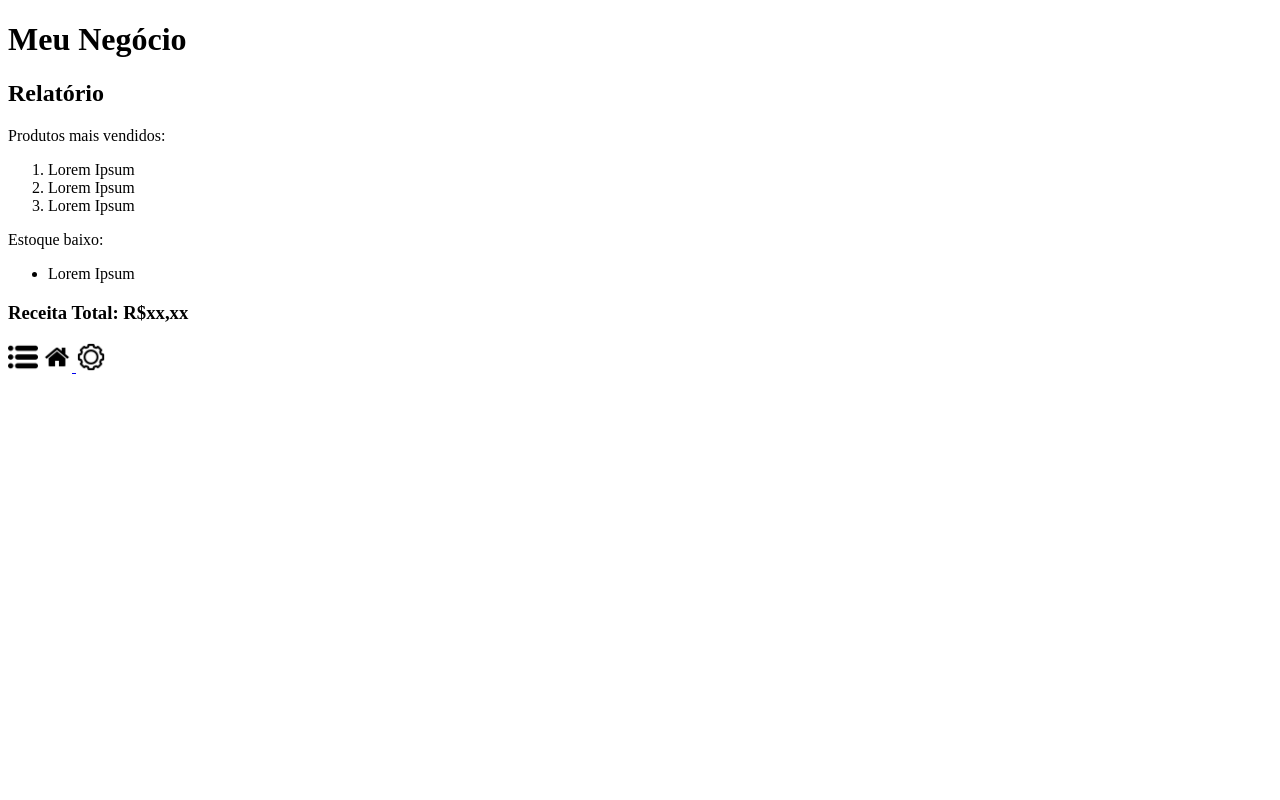
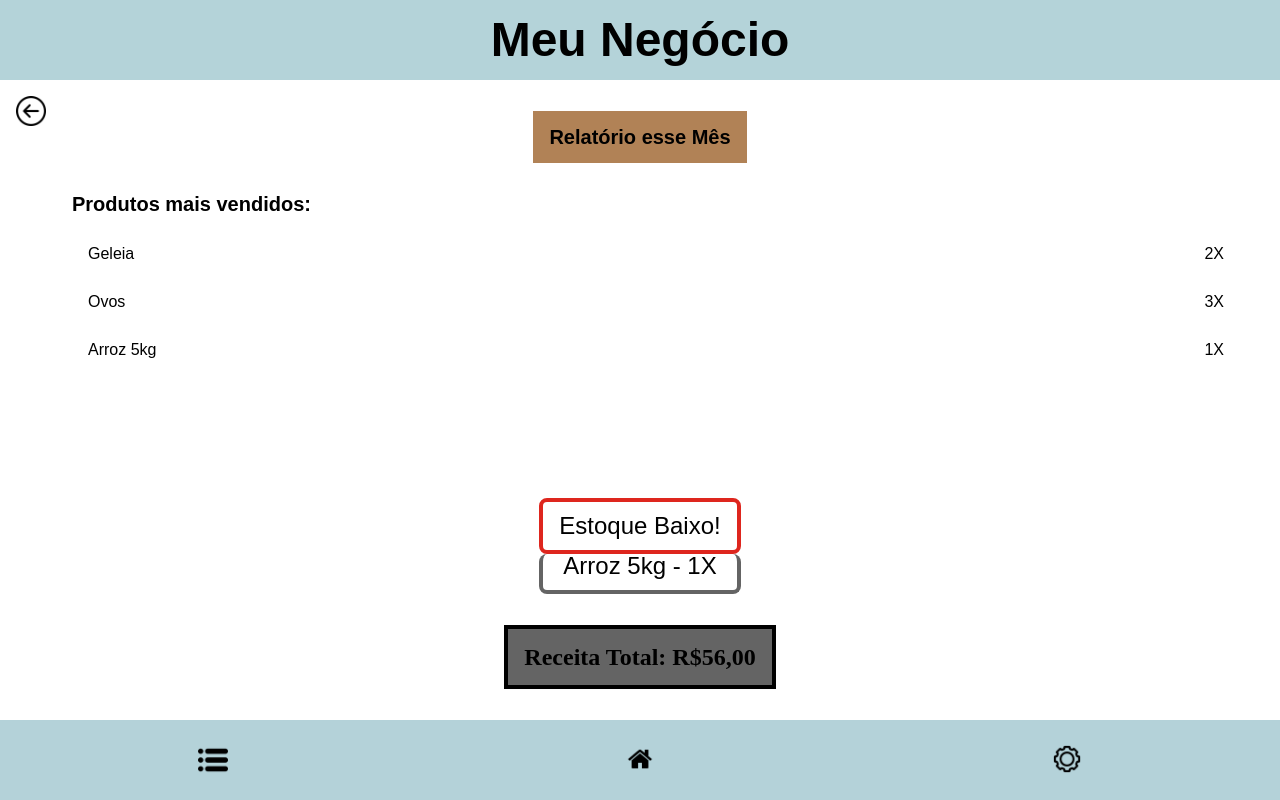
Before and after one commit to Henrique-de-la-Pena/Grupo_8, a plain HTML site: page rel01.html in a window 1280 px wide. Drawn offline with Linux system fonts and the light colour scheme.

Commit message:
relatorio

```diff
--- a/css/style.css
+++ b/css/style.css
@@ -57,9 +57,9 @@ main {
 
 .lista {
     height: 45%;
-    width: 100%;
+    width: 90%;
     left: 0;
-    margin-left: 2rem;
+    margin-left: 1rem;
     font-family: Arial, Helvetica, sans-serif;
     font-weight: bold;
     font-size: 1.25rem;
@@ -126,3 +126,40 @@ li {
     font-weight: bold;
     font-size: 1.5rem;
 }
+
+.selecionar {
+    display: flex;
+    flex-direction: column;
+    justify-content: center;
+    font-family: Arial, Helvetica, sans-serif;
+    font-weight: bold;
+    font-size: 1.25rem;
+}
+
+.cabrelatorio {
+    background-color: #B18256;
+    font-family: Arial, Helvetica, sans-serif;
+    font-weight: bold;
+    font-size: 1.25rem;
+    padding: 1rem;
+}
+
+.cabestoque {
+    border: .25rem solid #DE261E;
+    border-radius: .5rem;
+    padding: 12px 16px;
+    text-align: center;
+    font-size: 1.5rem;
+    font-family: Arial, Helvetica, sans-serif;
+}
+
+.prodestoque {
+    border-left: .25rem solid #646464;
+    border-bottom:  .25rem solid #646464;
+    border-right:  .25rem solid #646464;
+    border-radius: .5rem;
+    padding: 0 16px 12px 16px;
+    text-align: center;
+    font-size: 1.5rem;
+    font-family: Arial, Helvetica, sans-serif;
+}
--- a/rel01.html
+++ b/rel01.html
@@ -3,6 +3,9 @@
     <head>
         <title>Meu Negócio</title>
         <meta charset = 'UTF-8'>
+        <meta name="viewport" content="width=device-width, initial-scale=1">
+        <link rel="stylesheet" href="css/reset.css">
+        <link rel="stylesheet" href="css/style.css">
     </head>
     <body>
         <header>
@@ -11,24 +14,31 @@
             </h1>
         </header>
         <main>
-            <h2>
-                Relatório
-            </h2>
-            <p>
+            <a href="relatorios.html" class="return">
+                <img src="img/return.png" alt="return" width="30" height="30">
+            </a>
+            <div class="cabrelatorio">
+                Relatório esse Mês
+            </div>
+            <div class="lista">
                 Produtos mais vendidos:
-            </p>
-            <ol>
-                <li>Lorem Ipsum</li>
-                <li>Lorem Ipsum</li>
-                <li>Lorem Ipsum</li>
-            </ol>
-            <p>Estoque baixo:</p>
             <ul>
-                <li>Lorem Ipsum</li>
+                <li><div>Geleia</div><div>2X</div></li>
+                <li><div>Ovos</div><div>3X</div></li>
+                <li><div>Arroz 5kg</div><div>1X</div></li>
             </ul>
-            <h3>
-                Receita Total: R$xx,xx
-            </h3>
+            </div>
+            <div>
+                <div class="cabestoque">
+                    Estoque Baixo!
+                </div>
+                <div class="prodestoque">
+                    Arroz 5kg - 1X
+                </div>
+            </div>
+            <div class="total">
+                Receita Total: R$56,00
+            </div>
         </main>
         <footer>
                 <img src="img/listbutton.png" alt="list" width="30" height="30">
```
Also changed, not shown: cde01.html (+3 -1 lines), relatorios.html (+17 -3 lines).
